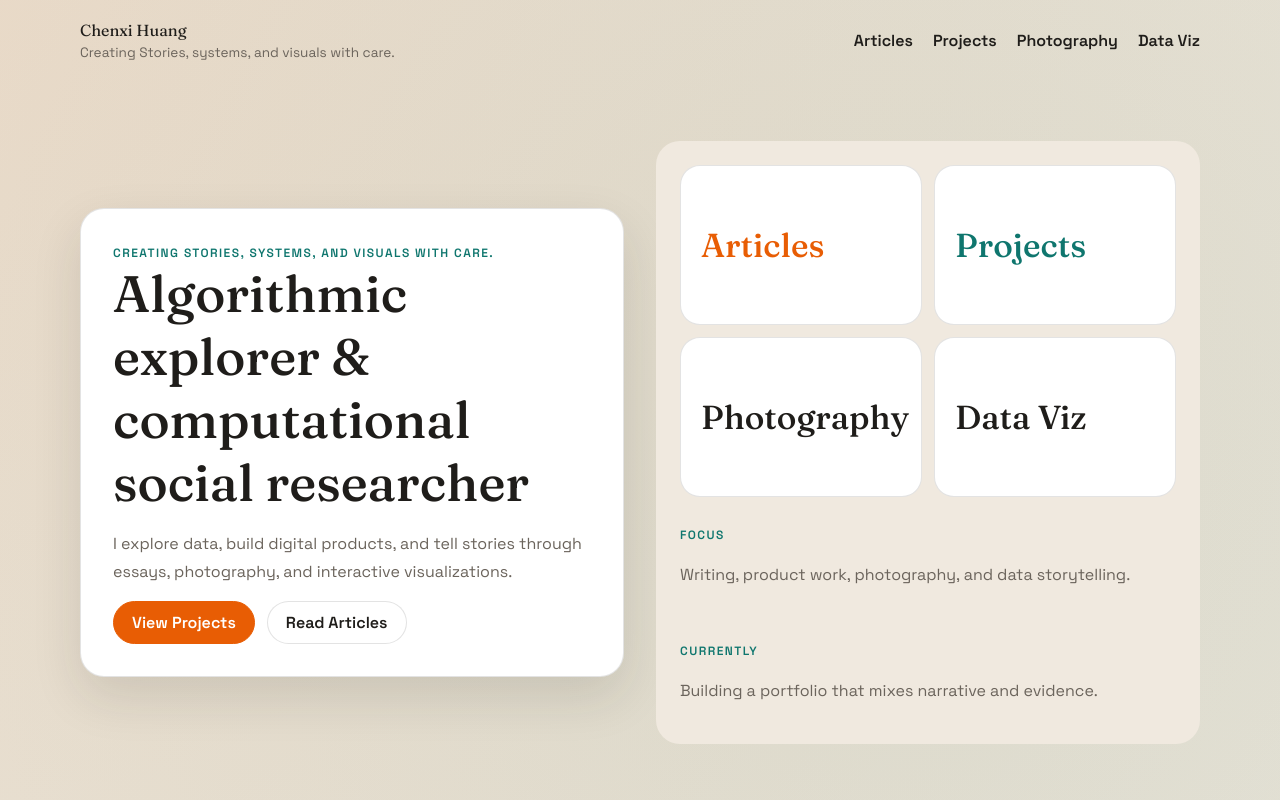
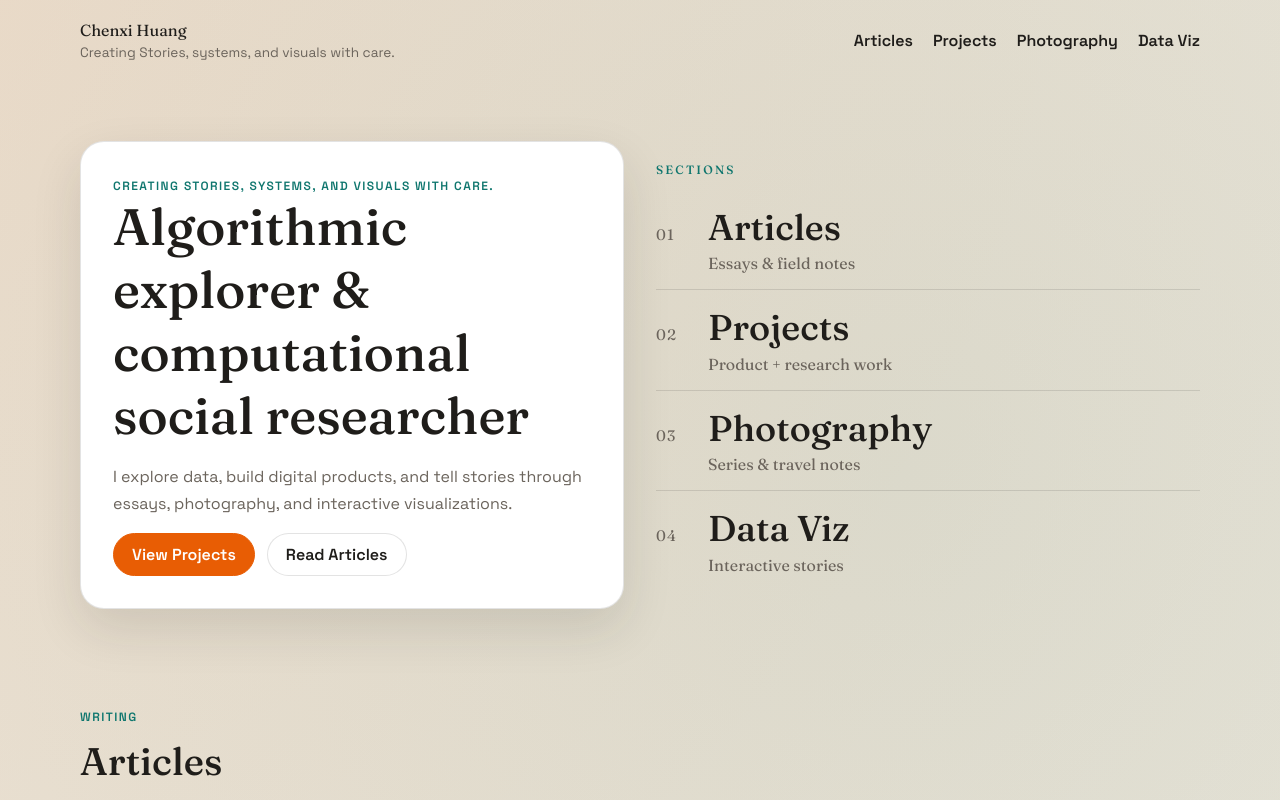
Before and after one commit to aurora1112-j/aurora1112-j.github.io, an Astro site: page / in a window 1280 px wide. Shown: the top 800 px of the page. Built offline with nearby package versions, Linux system fonts and the light colour scheme; Astro itself is replaced by a stand-in of ours.

Commit message:
Refine home hero navigation

```diff
--- a/src/pages/index.astro
+++ b/src/pages/index.astro
@@ -46,34 +46,29 @@ const dataviz = (await getCollection("dataviz"))
         </div>
       </div>
       <div class="hero-media reveal delay-1">
-        <div class="hero-mosaic" role="navigation" aria-label="Quick links">
-          <a class="hero-mosaic-card hero-mosaic-card-articles" href="#articles">
-            <span class="hero-mosaic-title">Articles</span>
+        <nav class="hero-directory" aria-label="Sections">
+          <p class="hero-directory-kicker">Sections</p>
+          <a class="hero-directory-item" href="#articles">
+            <span class="hero-directory-index">01</span>
+            <span class="hero-directory-title">Articles</span>
+            <span class="hero-directory-meta">Essays & field notes</span>
           </a>
-          <a class="hero-mosaic-card hero-mosaic-card-projects" href="#projects">
-            <span class="hero-mosaic-title">Projects</span>
+          <a class="hero-directory-item" href="#projects">
+            <span class="hero-directory-index">02</span>
+            <span class="hero-directory-title">Projects</span>
+            <span class="hero-directory-meta">Product + research work</span>
           </a>
-          <a class="hero-mosaic-card hero-mosaic-card-photography" href="#photography">
-            <span class="hero-mosaic-title">Photography</span>
+          <a class="hero-directory-item" href="#photography">
+            <span class="hero-directory-index">03</span>
+            <span class="hero-directory-title">Photography</span>
+            <span class="hero-directory-meta">Series & travel notes</span>
           </a>
-          <a class="hero-mosaic-card hero-mosaic-card-dataviz" href="#dataviz">
-            <span class="hero-mosaic-title">Data Viz</span>
+          <a class="hero-directory-item" href="#dataviz">
+            <span class="hero-directory-index">04</span>
+            <span class="hero-directory-title">Data Viz</span>
+            <span class="hero-directory-meta">Interactive stories</span>
           </a>
-        </div>
-        <div class="grid grid-2">
-          <div>
-            <p class="kicker">Focus</p>
-            <p class="muted">
-              Writing, product work, photography, and data storytelling.
-            </p>
-          </div>
-          <div>
-            <p class="kicker">Currently</p>
-            <p class="muted">
-              Building a portfolio that mixes narrative and evidence.
-            </p>
-          </div>
-        </div>
+        </nav>
       </div>
     </section>
 
--- a/src/styles/global.css
+++ b/src/styles/global.css
@@ -273,91 +273,82 @@ h3 {
 }
 
 .hero-media {
-  background: var(--surface-2);
-  border-radius: var(--radius-lg);
-  padding: 24px;
-  display: grid;
-  gap: 16px;
+  background: transparent;
+  border-radius: 0;
+  padding: 0;
+  display: block;
 }
 
-.hero-mosaic {
+.hero-directory {
   display: grid;
-  gap: 12px;
-  grid-template-columns: repeat(2, minmax(160px, 1fr));
-  grid-auto-rows: 160px;
-  grid-template-areas:
-    "articles projects"
-    "photography dataviz";
+  gap: 6px;
+  font-family: var(--font-serif);
 }
 
-.hero-mosaic-card {
-  background: var(--surface);
-  border: 1px solid var(--line);
-  border-radius: 20px;
-  padding: 20px;
-  display: flex;
-  flex-direction: column;
-  justify-content: center;
-  gap: 10px;
-  transition:
-    transform 0.2s ease,
-    box-shadow 0.2s ease,
-    border-color 0.2s ease;
+.hero-directory * {
+  font-family: inherit;
 }
 
-.hero-mosaic-card:hover {
-  transform: translateY(-3px);
-  box-shadow: 0 12px 28px rgba(31, 29, 26, 0.1);
-  border-color: rgba(31, 29, 26, 0.22);
+.hero-directory-kicker {
+  margin: 0 0 10px;
+  text-transform: uppercase;
+  letter-spacing: 0.18em;
+  font-size: 12px;
+  color: var(--accent-2);
+  font-weight: 600;
 }
 
-.hero-mosaic-card:focus-visible {
-  outline: 2px solid var(--accent-2);
-  outline-offset: 2px;
+.hero-directory-item {
+  display: grid;
+  grid-template-columns: 36px 1fr;
+  grid-template-rows: auto auto;
+  grid-template-areas:
+    "index title"
+    "index meta";
+  column-gap: 16px;
+  row-gap: 6px;
+  align-items: baseline;
+  padding: 12px 0 16px;
+  border-bottom: 1px solid var(--line);
+  transition: color 0.2s ease;
 }
 
-.hero-mosaic-card-articles {
-  grid-area: articles;
+.hero-directory-item:last-child {
+  border-bottom: none;
 }
 
-.hero-mosaic-card-projects {
-  grid-area: projects;
+.hero-directory-index {
+  grid-area: index;
+  font-size: 0.95rem;
+  color: var(--muted);
+  letter-spacing: 0.08em;
 }
 
-.hero-mosaic-card-photography {
-  grid-area: photography;
+.hero-directory-title {
+  grid-area: title;
+  font-size: clamp(1.7rem, 2.8vw, 2.4rem);
+  line-height: 1.1;
+  font-weight: 700;
+  color: var(--text);
 }
 
-.hero-mosaic-card-dataviz {
-  grid-area: dataviz;
+.hero-directory-meta {
+  grid-area: meta;
+  font-size: 1rem;
+  color: var(--muted);
 }
 
-.hero-mosaic-title {
-  font-size: clamp(1.6rem, 2.6vw, 2.2rem);
-  line-height: 1.12;
-  font-family: var(--font-serif);
-  font-weight: 700;
-}
-
-.hero-mosaic-card-articles .hero-mosaic-title {
+.hero-directory-item:hover .hero-directory-title {
   color: var(--accent);
 }
 
-.hero-mosaic-card-projects .hero-mosaic-title {
-  color: var(--accent-2);
+.hero-directory-item:hover .hero-directory-meta {
+  color: var(--text);
 }
 
 @media (max-width: 980px) {
-  .hero-mosaic {
-    grid-template-columns: repeat(2, minmax(140px, 1fr));
-    grid-auto-rows: 140px;
-    grid-template-areas:
-      "articles projects"
-      "photography dataviz";
-  }
-
-  .hero-mosaic-card {
-    min-height: 140px;
+  .hero-directory-item {
+    grid-template-columns: 30px 1fr;
   }
 }
 
@@ -829,16 +820,6 @@ h3 {
     padding-top: 30px;
   }
 
-  .hero-mosaic {
-    grid-template-columns: 1fr;
-    grid-auto-rows: 140px;
-    grid-template-areas:
-      "articles"
-      "projects"
-      "photography"
-      "dataviz";
-  }
-
   .project-landing-navbar {
     position: static;
     padding: 0 0 10px;
```
